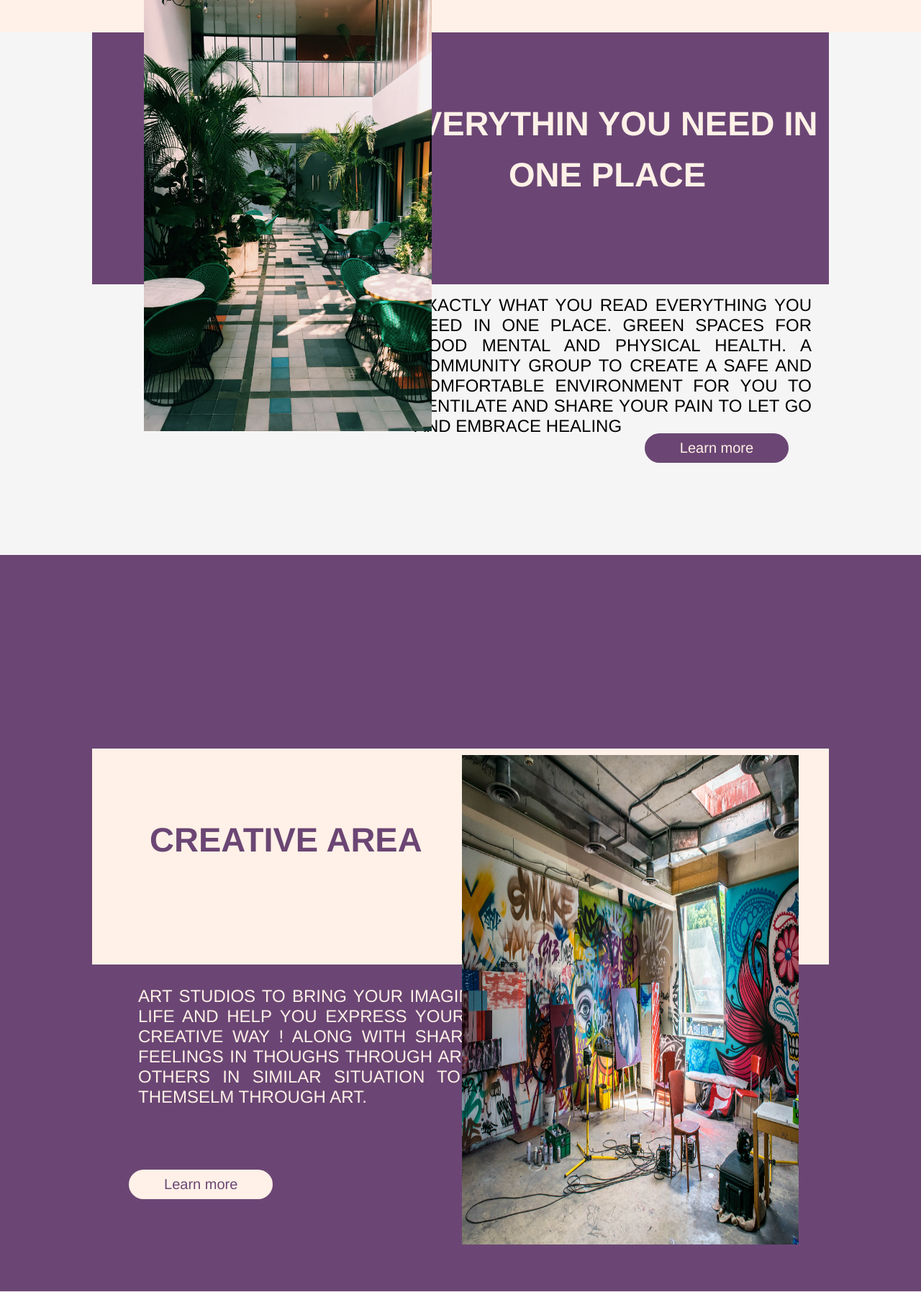
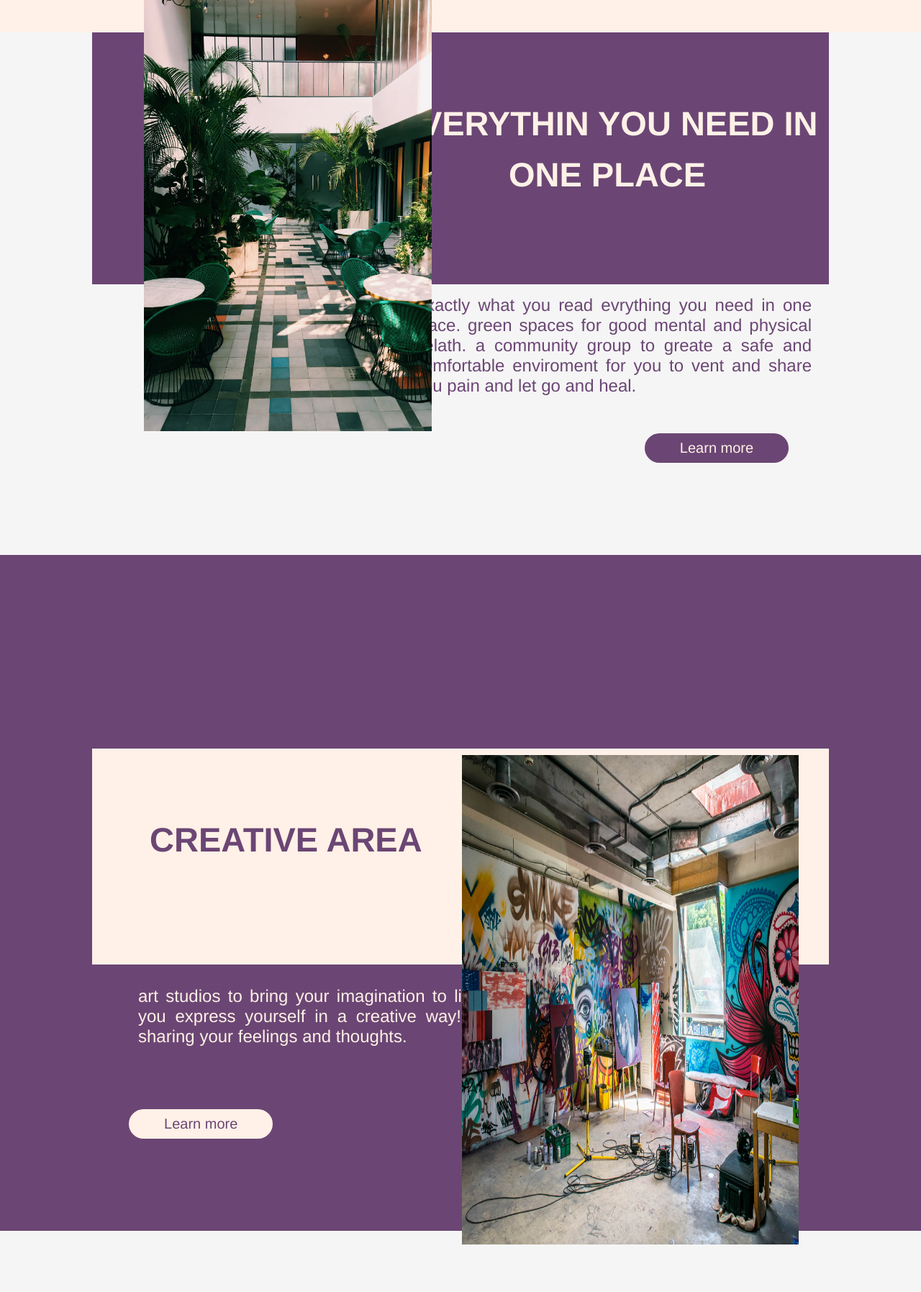
Before and after one commit to ounaiissa/HIATUS, a Flask app: page /about in a window 1280 px wide. Shown: the part 1051-2846 px from the top of the page at 72% size. Run offline with Flask 2, Linux system fonts and the light colour scheme; some libraries are stand-ins or nearby versions.

Commit message:
third commit

```diff
--- a/website/static/CSS/about.css
+++ b/website/static/CSS/about.css
@@ -83,7 +83,7 @@ font-weight: 400;
 font-size: 24px;
 line-height: 28px;
 
-color: #000000;
+color: #6B4674;
 }
 
 .services .content .btn{
@@ -230,7 +230,7 @@ color: #FFF1E7;
     line-height: 28px;
     text-align: justify;
 
-    color: #000000;
+    color: #6B4674;
     }
 .services .content3 .btn{
     width: 200px;
@@ -526,7 +526,7 @@ ul{
 }
 
 .footer-col ul li a:hover{
-    color: #ffff;
+    color: #946e9e;
     padding-left: 8px;
 }
 .footer-col .social-links a{
--- a/website/static/CSS/base.css
+++ b/website/static/CSS/base.css
@@ -59,7 +59,7 @@ body{
 
 
 
-.navbar-nav a::before
+/* .navbar-nav a::before
 {
     position: absolute;
     top: 50px;
@@ -111,7 +111,7 @@ body{
 {
     opacity: 1;
     transform: translateX(-50%) translateY(-50%) scale(1.3);
-}
+} */
 
 
 
--- a/website/templates/about.html
+++ b/website/templates/about.html
@@ -53,10 +53,10 @@
       <h1>EVERYTHIN YOU NEED IN ONE PLACE</h1>
     </div>
     <p>
-      EXACTLY WHAT YOU READ EVERYTHING YOU NEED IN ONE PLACE. GREEN SPACES FOR
-      GOOD MENTAL AND PHYSICAL HEALTH. A COMMUNITY GROUP TO CREATE A SAFE AND
-      COMFORTABLE ENVIRONMENT FOR YOU TO VENTILATE AND SHARE YOUR PAIN TO LET GO
-      AND EMBRACE HEALING
+      Exactly what you read evrything you need in one place. green spaces for
+      good mental and physical helath. a community group to greate a safe and
+      comfortable enviroment for you to vent and share you pain and let go and
+      heal.
     </p>
 
     <a href="#box" class="btn">Learn more</a>
@@ -69,10 +69,8 @@
     </div>
 
     <p>
-      ART STUDIOS TO BRING YOUR IMAGINATION TO LIFE AND HELP YOU EXPRESS
-      YOURSELF IN A CREATIVE WAY ! ALONG WITH SHARING YOUR FEELINGS IN THOUGHS
-      THROUGH ART TO HELP OTHERS IN SIMILAR SITUATION TO NOURISH THEMSELM
-      THROUGH ART.
+      art studios to bring your imagination to life and help you express
+      yourself in a creative way! along with sharing your feelings and thoughts.
     </p>
     <a href="#box" class="btn"> Learn more</a>
   </div>
@@ -87,9 +85,8 @@
     </div>
 
     <p>
-      OUR FIRST SERVICE OFFERS YOU A FREE SECTION HOLE AND PROFESSIONALS AND
-      PSYCHOLOGISTS YOU CAN TALK ABOUT ALL YOUR PROBLEMS AND WE WILL FIND YOU
-      GOOD SOLUTIONS
+      This service offer you proffessionals and psychologist you can talk about
+      your problems and we will find you good solutions.
     </p>
     <a href="#box" class="btn">Learn more</a>
   </div>
```
Also changed, not shown: website/database.db.
